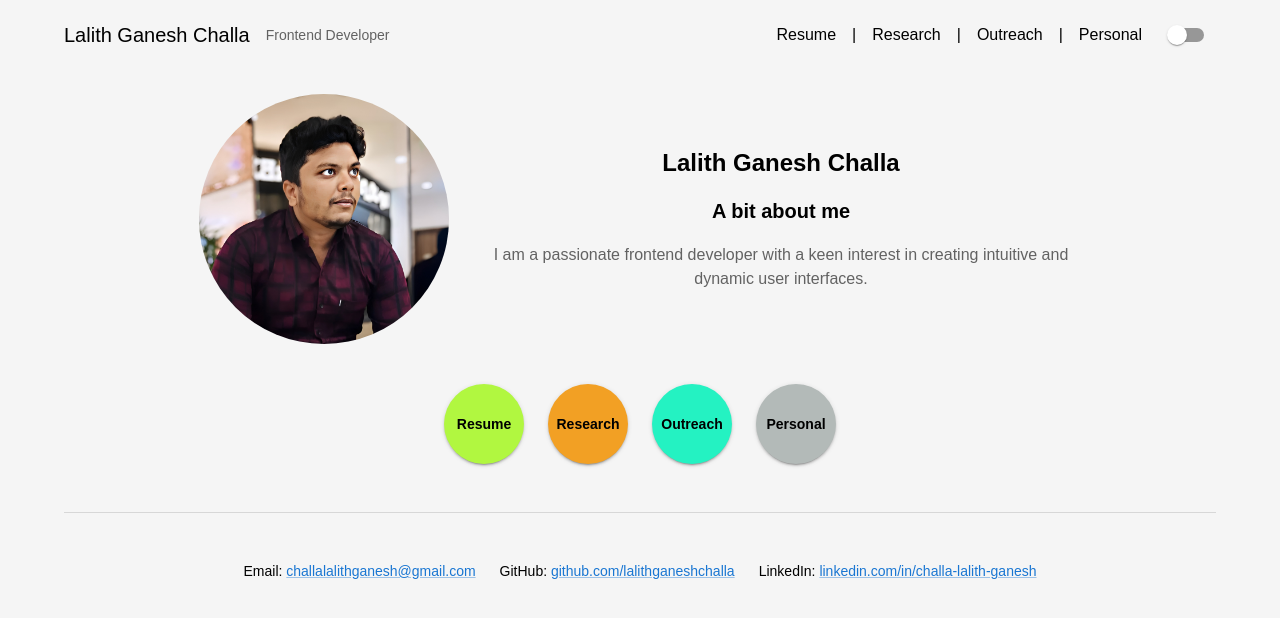
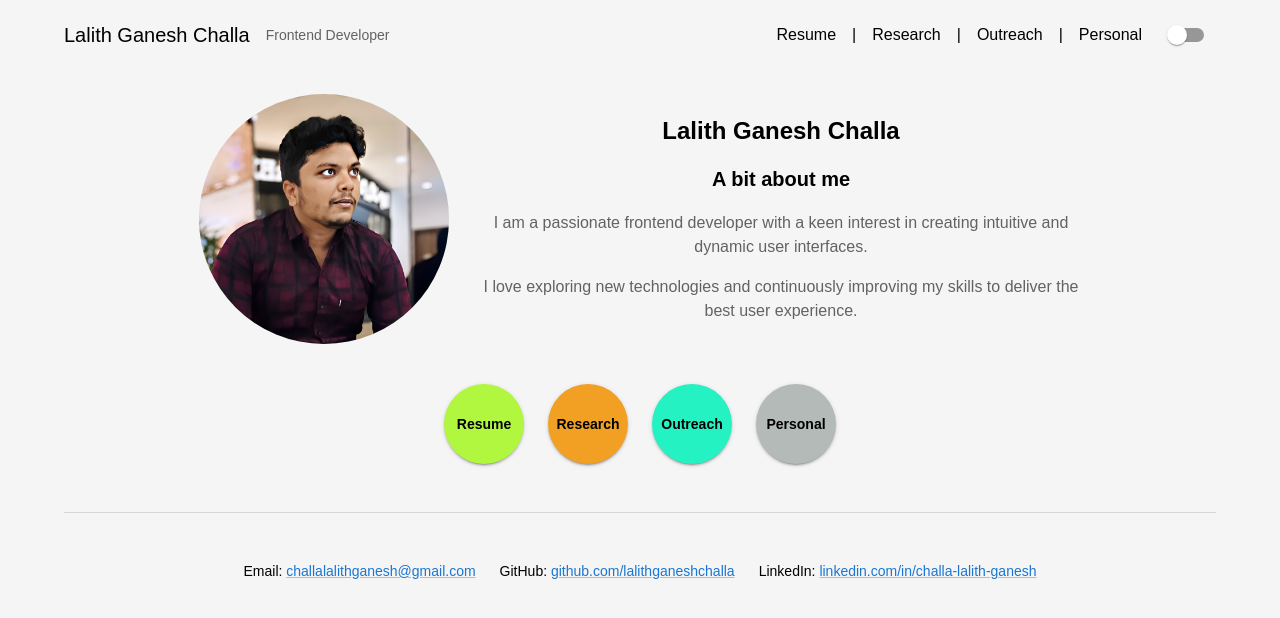
Before and after one commit to lalithganeshchalla/Rest-App, a React (Create React App) app: page /portfolio in a window 1280 px wide. Shown: the top 618 px of the page. Built offline with nearby package versions, Linux system fonts and the light colour scheme.

Commit message:
fivth commit

```diff
--- a/src/portfolio/Portfolio.jsx
+++ b/src/portfolio/Portfolio.jsx
@@ -100,7 +100,9 @@ const Portfolio = () => {
               <Typography variant="body1" color="text.secondary">
                 I am a passionate frontend developer with a keen interest in creating intuitive and dynamic user interfaces.
               </Typography>
-
+              <Typography variant="body1" color="text.secondary" mt={2}>
+                I love exploring new technologies and continuously improving my skills to deliver the best user experience.
+              </Typography>
             </Box>
           </Grid>
         </Grid>
```
